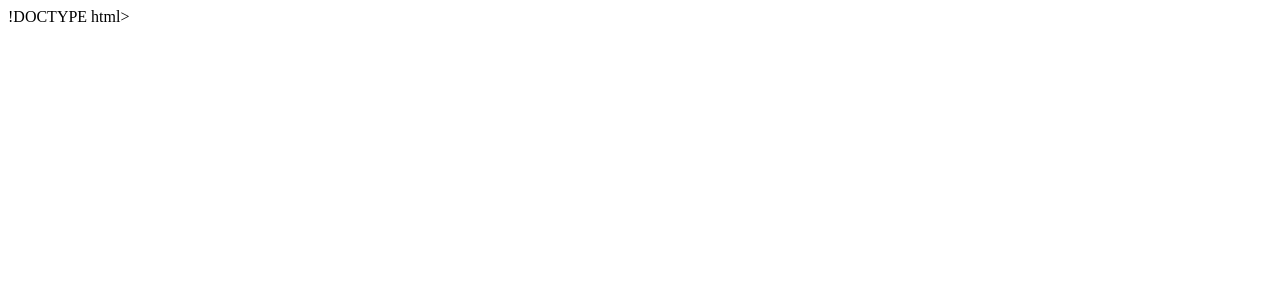
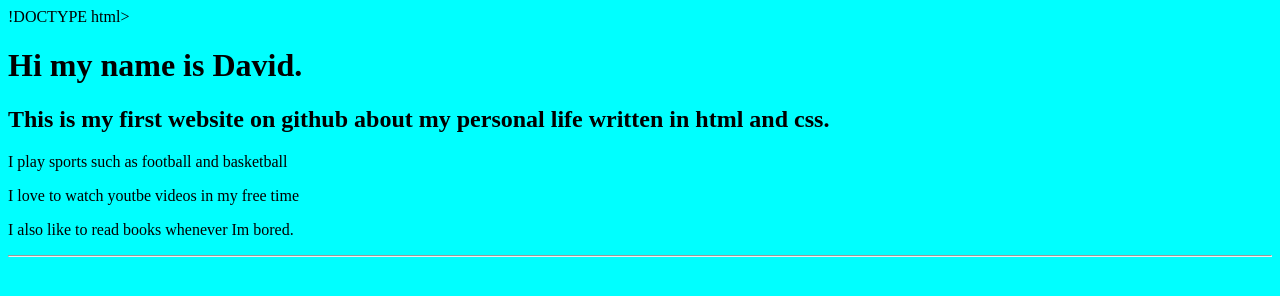
Before and after one commit to vRaxxz/vrax, a plain HTML site: page index.html in a window 1280 px wide. Drawn offline with Linux system fonts and the light colour scheme.

Commit message:
Update index.html

```diff
--- a/index.html
+++ b/index.html
@@ -6,16 +6,21 @@
     <title>David</title>
 
 <style>
-
+body {
+    background-color: cyan;
+}
 </style>
 
 
 </head>
 
 <body>
-
-
-
+<h1>Hi my name is David.</h1>
+<h2>This is my first website on github about my personal life written in html and css.</h2>
+    <p>I play sports such as football and basketball</p>
+<p>I love to watch youtbe videos in my free time</p>
+<p>I also like to read books whenever Im bored.</p>
+    <hr>
 </body>
 
 </html>
```
